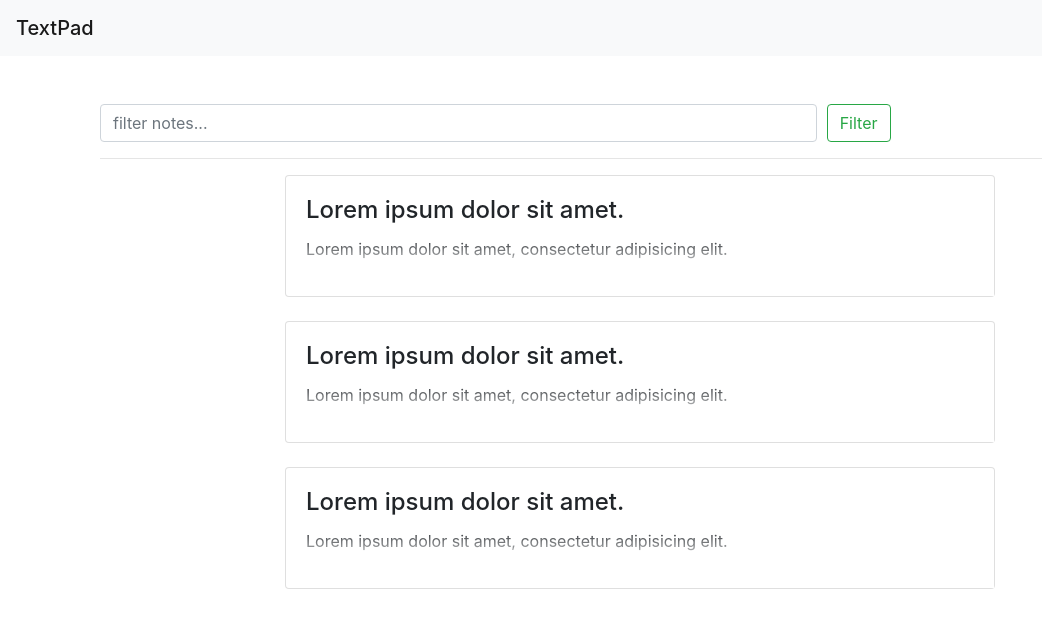
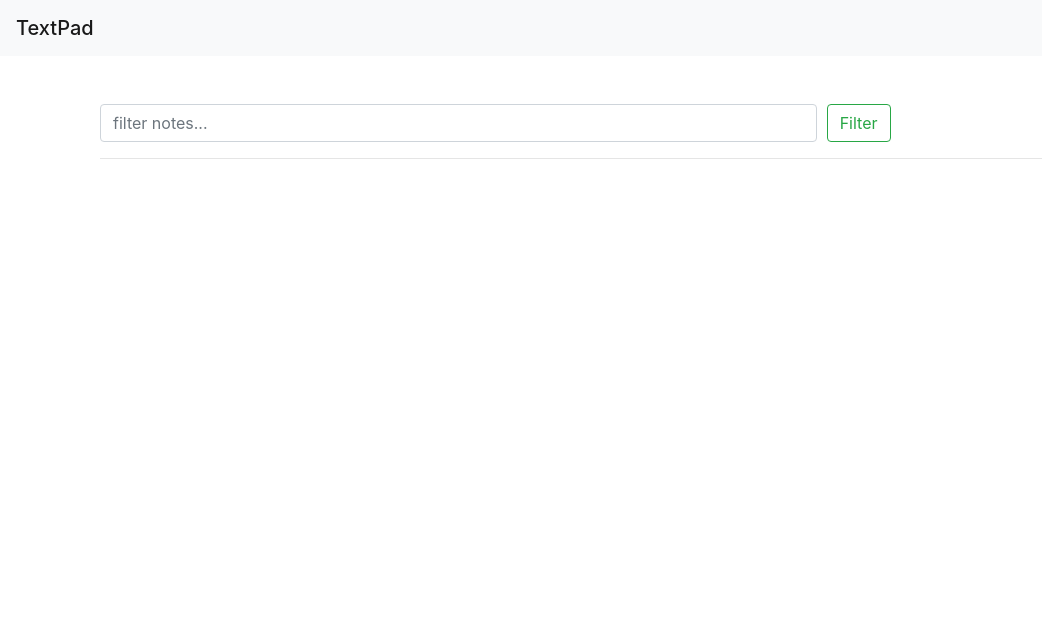
Before and after one commit to joegitau/textpad, an Angular app: page / in a window 1280 px wide. Shown: the top 628 px of the page, without its empty margins (0-1042 px from the left). Built offline with nearby package versions, Linux system fonts and the light colour scheme.

Commit message:
added crud operations on data service

```diff
--- /dev/null
+++ b/src/app/data.service.ts
@@ -0,0 +1,36 @@
+import { Injectable } from "@angular/core";
+
+import { INote } from "./shared/note.model";
+
+@Injectable({
+  providedIn: "root"
+})
+export class DataService {
+  notes: INote[] = [];
+
+  constructor() {}
+
+  getAll() {
+    return this.notes;
+  }
+
+  getId(note: INote) {
+    return this.notes.indexOf(note);
+  }
+
+  create(note: INote) {
+    const notesLength = this.notes.push(note);
+    const index = notesLength - 1;
+    return index;
+  }
+
+  update(id: number, title: string, body: string) {
+    const note = this.notes[id];
+    note.title = title;
+    note.body = body;
+  }
+
+  delete(id: number) {
+    this.notes.splice(id, 1);
+  }
+}
--- a/src/app/note-details/note-details.component.ts
+++ b/src/app/note-details/note-details.component.ts
@@ -1,7 +1,9 @@
 import { Component, OnInit } from "@angular/core";
 import { FormBuilder, FormGroup, Validators } from "@angular/forms";
+import { Router } from "@angular/router";
 
 import { INote } from "../shared/note.model";
+import { DataService } from "../data.service";
 
 @Component({
   selector: "app-note-details",
@@ -12,7 +14,11 @@ export class NoteDetailsComponent implements OnInit {
   noteForm: FormGroup;
   note: INote;
 
-  constructor(private fb: FormBuilder) {}
+  constructor(
+    private fb: FormBuilder,
+    private dataService: DataService,
+    private router: Router
+  ) {}
 
   ngOnInit(): void {
     this.noteForm = this.fb.group({
@@ -22,7 +28,10 @@ export class NoteDetailsComponent implements OnInit {
   }
 
   createNote() {
-    console.log(this.noteForm);
-    console.log("Saved", JSON.stringify(this.noteForm.value));
+    this.dataService.create(this.noteForm.value);
+    this.router.navigateByUrl("/");
+    // this.router.navigate(['/'])
+    // console.log(this.noteForm);
+    // console.log("Saved", JSON.stringify(this.noteForm.value));
   }
 }
--- a/src/app/note/note.component.html
+++ b/src/app/note/note.component.html
@@ -1,7 +1,7 @@
 <div class="card card-plain card-note mb-4">
   <div class="card-body note-body" #noteText>
-    <h4 class="card-title">Lorem ipsum dolor sit amet.</h4>
-    <p class="card-text">Lorem ipsum dolor sit amet, consectetur adipisicing elit.</p>
+    <h4 class="card-title"> {{ title }} </h4>
+    <p class="card-text"> {{ body }} </p>
     <div #truncator class="fade-out-truncation"></div>
   </div>
   <div class="close-btn">x</div>
--- a/src/app/note/note.component.ts
+++ b/src/app/note/note.component.ts
@@ -4,7 +4,8 @@ import {
   AfterViewInit,
   Renderer2,
   ViewChild,
-  ElementRef
+  ElementRef,
+  Input
 } from "@angular/core";
 
 @Component({
@@ -13,6 +14,9 @@ import {
   styleUrls: ["./note.component.scss"]
 })
 export class NoteComponent implements AfterViewInit {
+  @Input() title: string;
+  @Input() body: string;
+
   @ViewChild("truncator") truncator: ElementRef<HTMLElement>;
   @ViewChild("noteText") noteText: ElementRef<HTMLElement>;
 
--- a/src/app/notes-list/notes-list.component.html
+++ b/src/app/notes-list/notes-list.component.html
@@ -1,6 +1,5 @@
 <div class="row mt-5">
   <div class="col-md-12">
-    <form class="form my-2 my-lg-0">
     <div class="form-row">
       <div class="col-md-8">
         <input class="form-control" type="text" placeholder="filter notes...">
@@ -9,14 +8,11 @@
         <button class="btn btn-outline-success" type="submit">Filter</button>
       </div>
     </div>
-    </form>
   </div>
 </div>
 <hr class="my-3">
 <div class="row">
-  <div class="col-md-8 offset-md-2">
-    <app-note></app-note>
-    <app-note></app-note>
-    <app-note></app-note>
+  <div class="col-md-8 offset-md-2" *ngFor='let note of notes'>
+    <app-note [title]='note.title' [body]='note.body'></app-note>
   </div>
 </div>
--- a/src/app/notes-list/notes-list.component.ts
+++ b/src/app/notes-list/notes-list.component.ts
@@ -1,15 +1,18 @@
-import { Component, OnInit } from '@angular/core';
+import { Component, OnInit } from "@angular/core";
+import { INote } from "../shared/note.model";
+import { DataService } from "../data.service";
 
 @Component({
-  selector: 'app-notes-list',
-  templateUrl: './notes-list.component.html',
-  styleUrls: ['./notes-list.component.scss']
+  selector: "app-notes-list",
+  templateUrl: "./notes-list.component.html",
+  styleUrls: ["./notes-list.component.scss"]
 })
 export class NotesListComponent implements OnInit {
+  notes: INote[];
 
-  constructor() { }
+  constructor(private dataService: DataService) {}
 
   ngOnInit(): void {
+    this.notes = this.dataService.getAll();
   }
-
 }
```
Also changed, not shown: 1 other file (tests, documents, lock files or other folders). Lines whose indentation alone changed are shown as unchanged.
